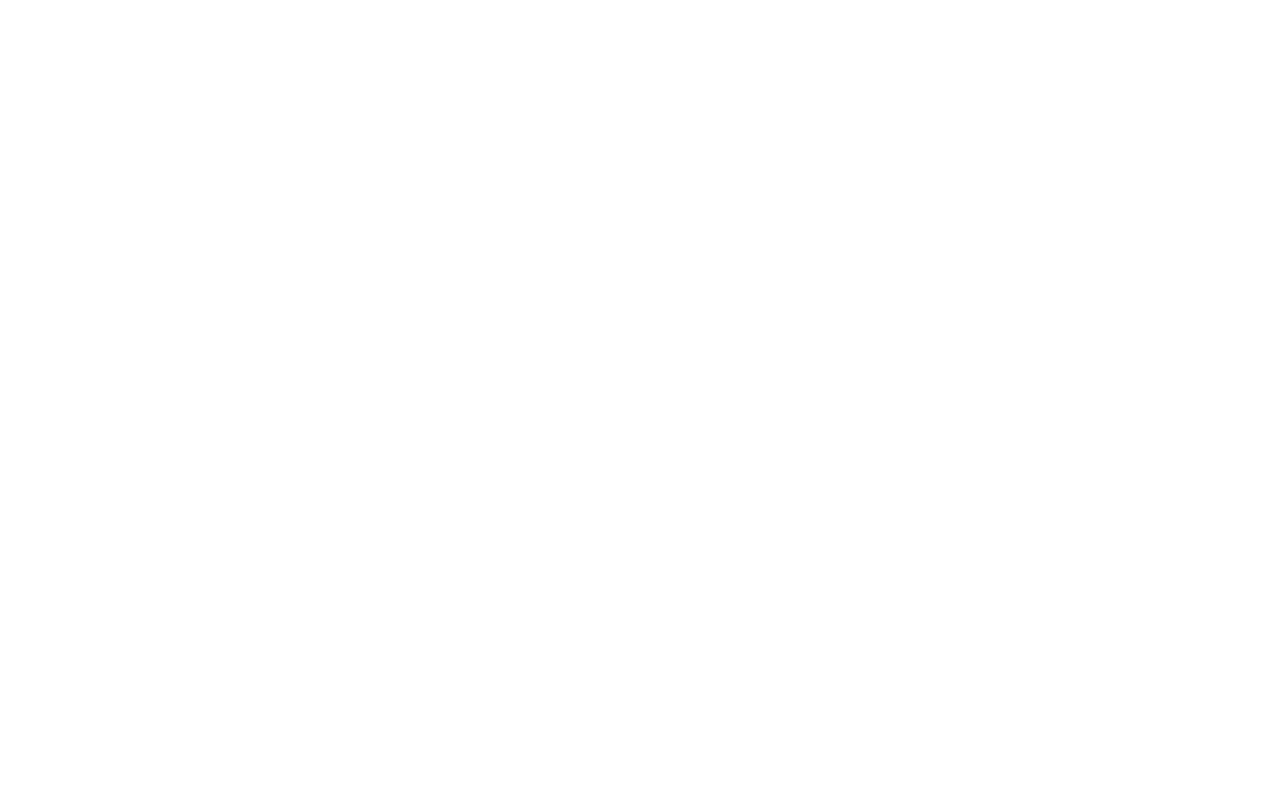
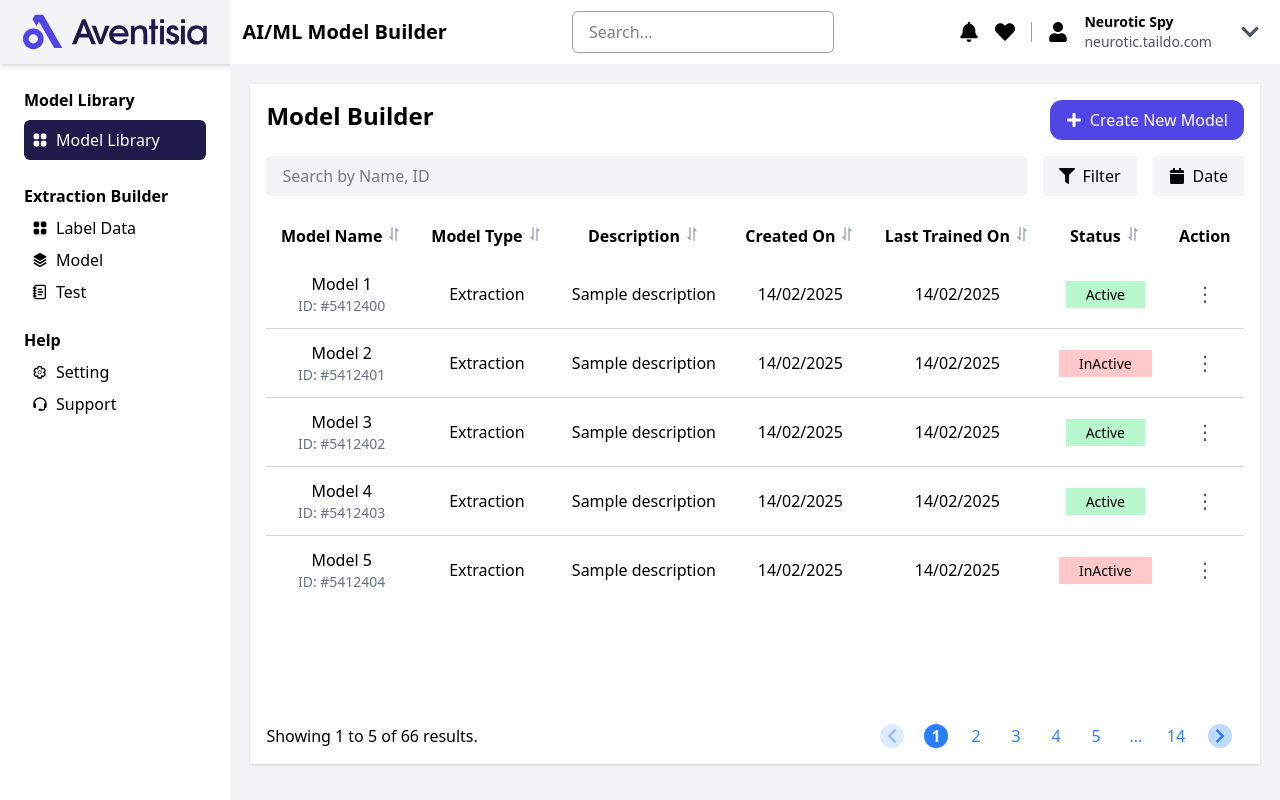
Before and after one commit to shivamburnwal/React-Aventisia, a React (Vite) app in the folder AIModelBuilder/: page / in a window 1280 px wide. Before the commit this address had no page. Built offline with nearby package versions, Linux system fonts and the light colour scheme.

Commit message:
Modify Pagination Display

```diff
--- a/AIModelBuilder/src/App.tsx
+++ b/AIModelBuilder/src/App.tsx
@@ -6,7 +6,7 @@
   return (
     <Router>
       <Routes>
-        <Route path="/builder" element={<ModelBuilder />} />
+        <Route path="/" element={<ModelBuilder />} />
       </Routes>
     </Router>
   );
--- a/AIModelBuilder/src/Components/modelBuilder.tsx
+++ b/AIModelBuilder/src/Components/modelBuilder.tsx
@@ -14,9 +14,9 @@
   id: `#${5412400 + i}`,
   type: "Extraction",
   description: "Sample description",
-  createdOn: "29/02/2024",
-  lastTrainedOn: "29/02/2024",
-  status: "Active",
+  createdOn: "14/02/2025",
+  lastTrainedOn: "14/02/2025",
+  status: Math.random() > 0.5 ? "Active" : "InActive",
 }));
 
 const ModelBuilder = () => {
@@ -51,22 +51,32 @@
 
   const renderPageNumbers = () => {
     const pages = [];
-    if (totalPages <= 6) {
-      for (let i = 1; i <= totalPages; i++) {
+    const maxVisibleNumbers = 5;
+    if (totalPages <= 7) {
+      for (let i = 1; i <= maxVisibleNumbers + 2; i++) {
         pages.push(i);
       }
-    } else {
+    }
+    else {
       pages.push(1);
-      if (currentPage > 4) pages.push("...");
-      let start = Math.max(2, currentPage - 1);
-      let end = Math.min(totalPages - 1, currentPage + 1);
+
+      let start = Math.max(2, currentPage - 4);
+      let end = Math.min(totalPages - 1, currentPage + 4);
+
+      if (start > 2)
+        pages.push("...");
+
       for (let i = start; i <= end; i++) {
         pages.push(i);
       }
-      if (currentPage < totalPages - 3) pages.push("...");
+
+      if (end < totalPages - 1)
+        pages.push("...");
+
       pages.push(totalPages);
     }
-    return pages;
+    console.log(pages);
+    return pages.slice(0, 7);
   };
 
   return (
@@ -83,10 +93,10 @@
             className="border border-gray-400 px-4 py-2 rounded-md w-1/4"
           />
           <div className="flex items-center space-x-4">
-            <FaBell className="h-6 w-6 cursor-pointer" />
-            <FaHeart className="h-6 w-6 cursor-pointer" />
-            <div className="h-6 w-px bg-gray-400" />
-            <FaUser className="h-6 w-6 cursor-pointer" />
+            <FaBell className="h-5 w-5 cursor-pointer" />
+            <FaHeart className="h-5 w-5 cursor-pointer" />
+            <div className="h-5 w-px bg-gray-400" />
+            <FaUser className="h-5 w-5 cursor-pointer" />
             <div className="flex items-center space-x-2 cursor-pointer">
               <div className="flex flex-col text-sm">
                 <span className="font-semibold">Neurotic Spy</span>
@@ -129,7 +139,7 @@
           </ul>
         </div>
 
-        <div className="w-[82%] bg-gray-100 p-6">
+        <div className="w-[82%] bg-gray-100 p-5">
           <div className="flex flex-col max-h-[85vh] h-screen shadow-sm bg-white p-4">
             <div className="flex justify-between mb-4">
               <h2 className="text-2xl font-bold">Model Builder</h2>
@@ -163,15 +173,23 @@
                   {Math.min(currentPage * pageSize, data.length)} of {data.length} results.
                 </span>
                 <div className="flex items-center space-x-2">
-                  <button disabled={currentPage === 1} onClick={() => setCurrentPage(currentPage - 1)}>
+                  <button
+                    disabled={currentPage === 1}
+                    onClick={() => setCurrentPage(currentPage - 1)}
+                    className="w-6 h-6 mx-3 flex items-center justify-center rounded-full bg-blue-200 text-blue-500 disabled:opacity-50"
+                  >
                     <FaChevronLeft />
                   </button>
                   {renderPageNumbers().map((page, index) => (
-                    <button key={index} className={page === currentPage ? "font-bold" : ""} onClick={() => page !== "..." && setCurrentPage(page as number)}>
+                    <button key={index} className={`mx-2 w-6 h-6 flex items-center justify-center ${page === currentPage ? "font-bold bg-blue-500 text-white rounded-full" : "text-blue-500"}`} onClick={() => page !== "..." && setCurrentPage(page as number)}>
                       {page}
                     </button>
                   ))}
-                  <button disabled={currentPage === totalPages} onClick={() => setCurrentPage(currentPage + 1)}>
+                  <button
+                    disabled={currentPage === totalPages}
+                    onClick={() => setCurrentPage(currentPage + 1)}
+                    className="w-6 h-6 mx-3 flex items-center justify-center rounded-full bg-blue-200 text-blue-500 disabled:opacity-50"
+                  >
                     <FaChevronRight />
                   </button>
                 </div>
--- a/AIModelBuilder/src/index.css
+++ b/AIModelBuilder/src/index.css
@@ -1,6 +1,4 @@
 @import "tailwindcss";
-
-
 
 .custom-input {
     height: 36px;  /* Adjust height as needed */
```
